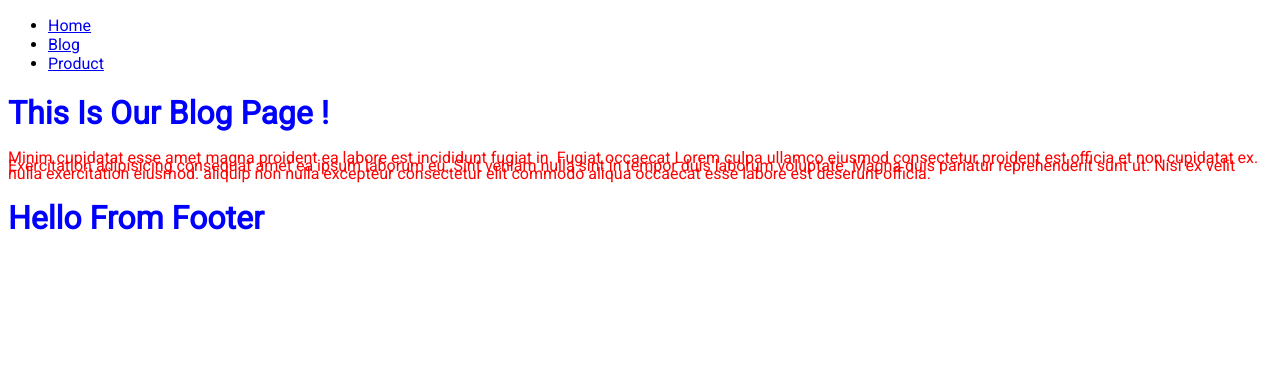
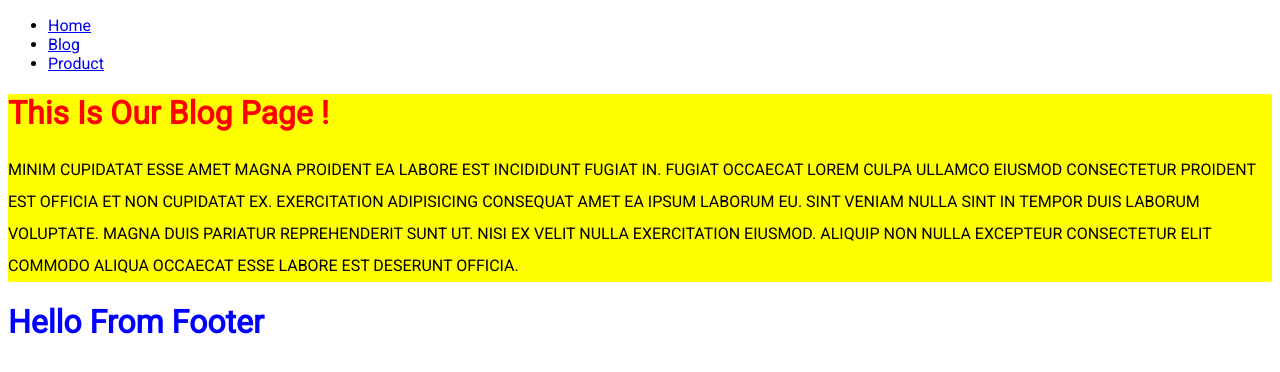
Before and after one commit to bazrar/tutorial, a Gatsby site: page /blog in a window 1280 px wide. Built offline with nearby package versions, Linux system fonts and the light colour scheme; Gatsby itself is replaced by a stand-in of ours.

Commit message:
css modules

```diff
--- /dev/null
+++ b/src/components/blog.module.css
@@ -0,0 +1,13 @@
+/* <! scopes css locally !> */
+
+.page {
+  background: yellow;
+}
+
+.page h1 {
+  color: red;
+}
+
+.text {
+  text-transform: uppercase;
+}
--- a/src/components/layout.css
+++ b/src/components/layout.css
@@ -15,10 +15,10 @@ p {
 
 .blog-text {
   color: red;
-  line-height: 0.5;
+  line-height: 1.5;
 }
 
 .product-text {
   color: green;
-  line-height: 0.2;
+  line-height: 1.2;
 }
--- /dev/null
+++ b/src/components/product.module.css
@@ -0,0 +1,13 @@
+/* <! scopes css locally !> */
+
+.page {
+  background: lightcyan;
+}
+
+.page h1 {
+  color: orangered;
+}
+
+.text {
+  text-transform: capitalize;
+}
--- a/src/pages/blog.js
+++ b/src/pages/blog.js
@@ -1,19 +1,23 @@
 import React from 'react'
 import Layout from '../components/Layout'
+import styles from '../components/blog.module.css'
 
 //global css problem : naming problem
-
 const blog = () => {
     return (
         <Layout>
+            <div className= {styles.page}>
+
             <h1>this is our blog page !</h1>
-            <p className= 'blog-text'>Minim cupidatat esse amet magna proident ea labore est incididunt fugiat in. Fugiat occaecat Lorem culpa ullamco eiusmod consectetur proident est officia et non cupidatat ex. Exercitation adipisicing consequat amet ea ipsum laborum eu.
+            <p className= {styles.text}>Minim cupidatat esse amet magna proident ea labore est incididunt fugiat in. Fugiat occaecat Lorem culpa ullamco eiusmod consectetur proident est officia et non cupidatat ex. Exercitation adipisicing consequat amet ea ipsum laborum eu.
             Sint veniam nulla sint in tempor duis laborum voluptate.
             Magna duis pariatur reprehenderit sunt ut.
             Nisi ex velit nulla exercitation eiusmod.
             aliquip non nulla excepteur consectetur elit commodo
             aliqua occaecat esse labore est deserunt officia.
          </p>
+
+            </div>
         </Layout>
     )
 }
--- a/src/pages/product.js
+++ b/src/pages/product.js
@@ -1,10 +1,12 @@
 import React, { Component } from 'react'
 import Layout from '../components/Layout'
+import styles from '../components/product.module.css'
 
 export default class product extends Component {
     render() {
         return (
             <Layout>
+                <div className= {styles.page} >
                 <h1>this is our product page!</h1>
                 <p className= 'product-text'>Minim cupidatat esse amet magna proident ea labore est incididunt fugiat in. Fugiat occaecat Lorem culpa ullamco eiusmod consectetur proident est officia et non cupidatat ex. Exercitation adipisicing consequat amet ea ipsum laborum eu.
             Sint veniam nulla sint in tempor duis laborum voluptate.
@@ -13,6 +15,7 @@ export default class product extends Component {
             aliquip non nulla excepteur consectetur elit commodo
             aliqua occaecat esse labore est deserunt officia.
          </p>
+                </div>
             </Layout>
         )
     }
```
